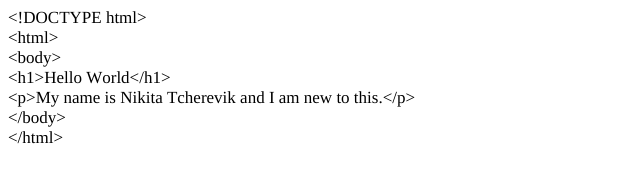
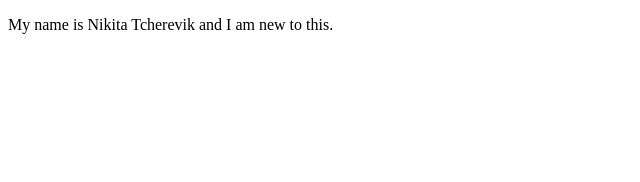
Before and after one commit to ntcherevik/ntcherevik.github.io, a plain HTML site: page index.html in a window 1280 px wide. Shown: the whole page, without its empty margins (0-640 px from the left). Drawn offline with Linux system fonts and the light colour scheme.

Commit message:
Update index.html

```diff
--- a/index.html
+++ b/index.html
@@ -1,23 +1,12 @@
 <!DOCTYPE html PUBLIC "-//W3C//DTD HTML 4.01//EN" "http://www.w3.org/TR/html4/strict.dtd">
 <html>
 <head>
-  <meta http-equiv="Content-Type" content="text/html; charset=utf-8">
-  <meta http-equiv="Content-Style-Type" content="text/css">
-  <title></title>
-  <meta name="Generator" content="Cocoa HTML Writer">
-  <meta name="CocoaVersion" content="1348.17">
   <style type="text/css">
     p.p1 {margin: 0.0px 0.0px 0.0px 0.0px; line-height: 28.0px; font: 17.0px Times; -webkit-text-stroke: #eeeb82}
     span.s1 {font-kerning: none}
   </style>
 </head>
 <body>
-<p class="p1"><span class="s1">&lt;!DOCTYPE html&gt;</span></p>
-<p class="p1"><span class="s1">&lt;html&gt;</span></p>
-<p class="p1"><span class="s1">&lt;body&gt;</span></p>
-<p class="p1"><span class="s1">&lt;h1&gt;Hello World&lt;/h1&gt;</span></p>
-<p class="p1"><span class="s1">&lt;p&gt;My name is Nikita Tcherevik and I am new to this.&lt;/p&gt;</span></p>
-<p class="p1"><span class="s1">&lt;/body&gt;</span></p>
-<p class="p1"><span class="s1">&lt;/html&gt;</span></p>
+<p>My name is Nikita Tcherevik and I am new to this.</span></p>
 </body>
 </html>
```
